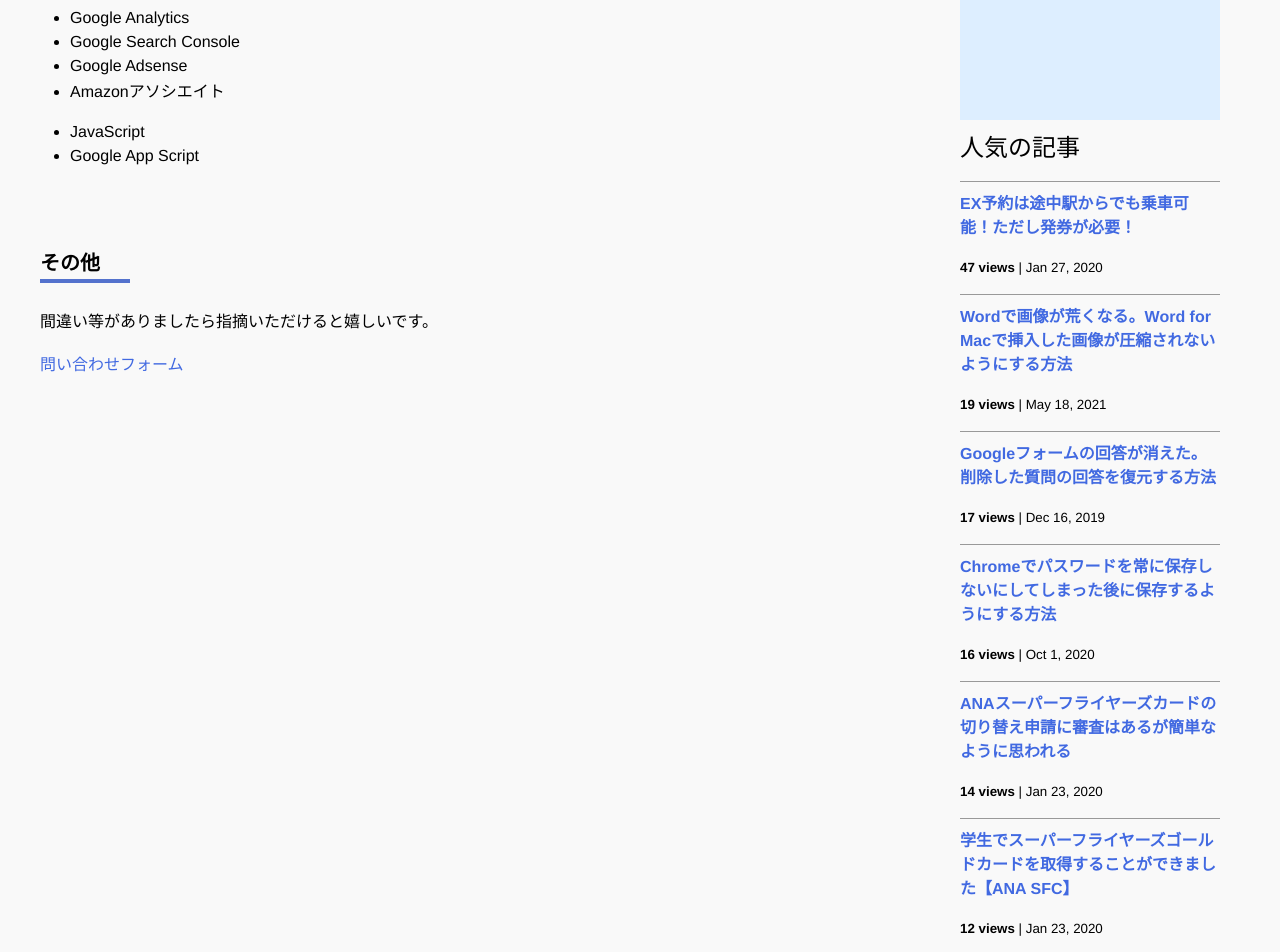
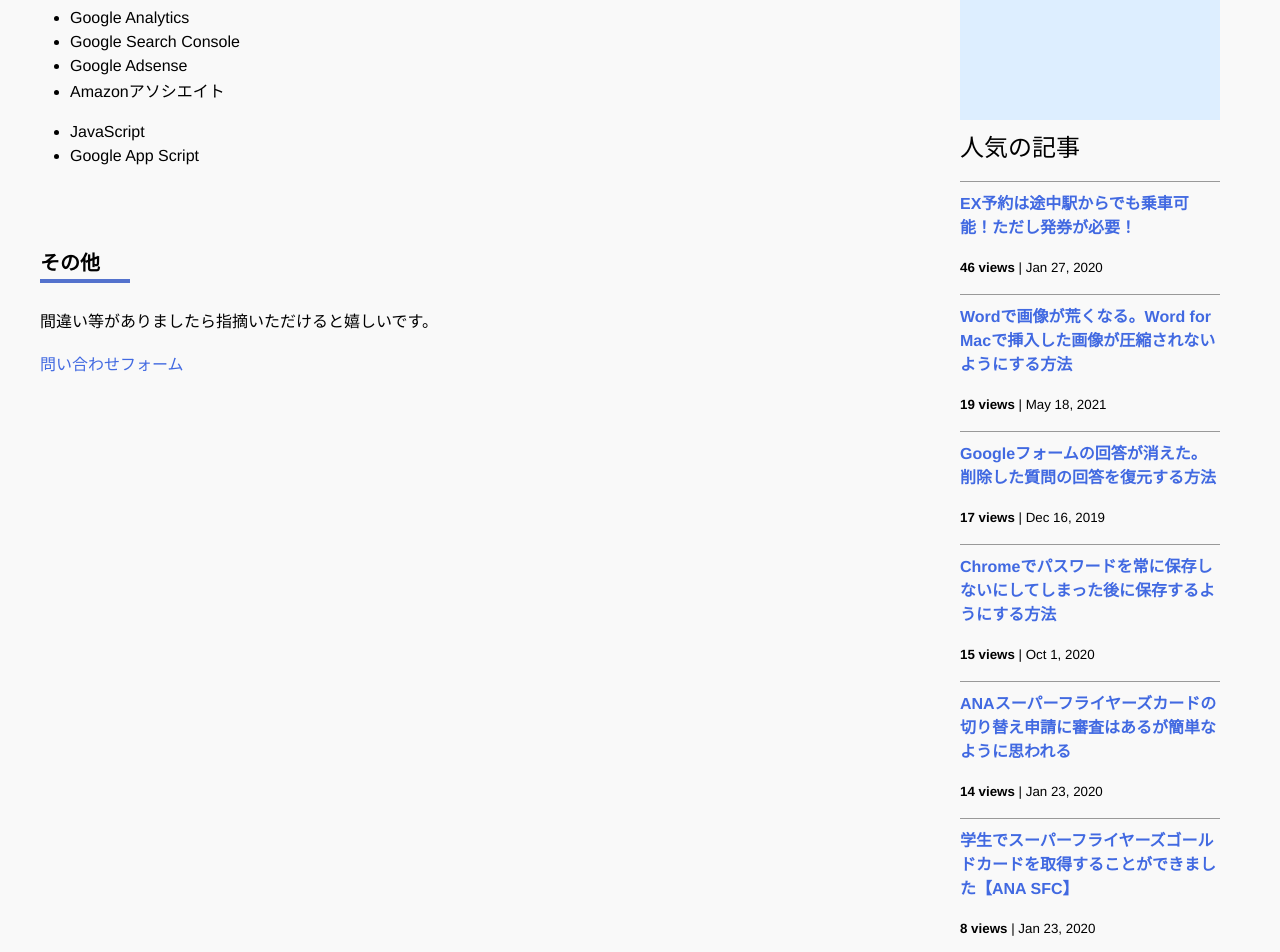
Before and after one commit to iwanaminami/shoyaiwaname, a Jekyll site: the page built from about.markdown, in a window 1280 px wide and 1400 px high, scrolled down 693 px. Shown: the top 952 px of the window. Built offline with Jekyll 4.4.1, drawn with Linux system fonts in a browser that asks for light colours; nearby versions of some CDN libraries; comment, search, counter and statistics services are not loaded.

Commit message:
chore(ga): update _data/popularposts.yml 20260920-0052

```diff
--- a/_data/popularposts.yml
+++ b/_data/popularposts.yml
@@ -1,5 +1,5 @@
 side:
-  - view: 47
+  - view: 46
     url: "/2020/01/27/ex-rideontheway.html"
   - view: 19
     url: "/2021/05/18/image-compression-word.html"
@@ -7,11 +7,11 @@
     url: "/"
   - view: 17
     url: "/2019/12/16/restore-googleform.html"
-  - view: 16
+  - view: 15
     url: "/2020/10/01/googlepassword.html"
   - view: 14
     url: "/2020/01/23/sfc-judge.html"
-  - view: 12
+  - view: 8
     url: "/2020/01/23/sfcgold.html"
   - view: 6
     url: "/2019/12/16/googleform-answers.html"
```
